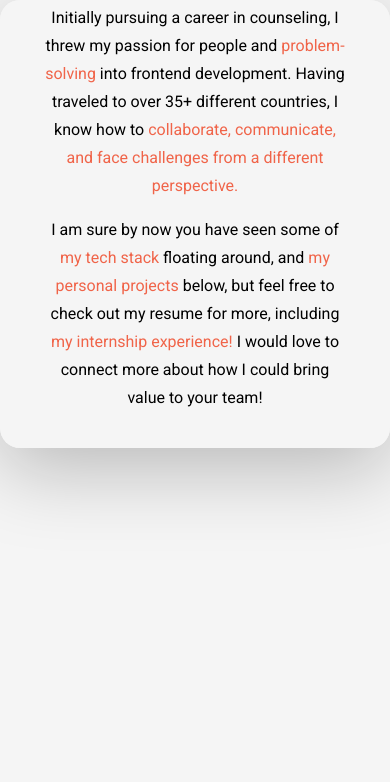
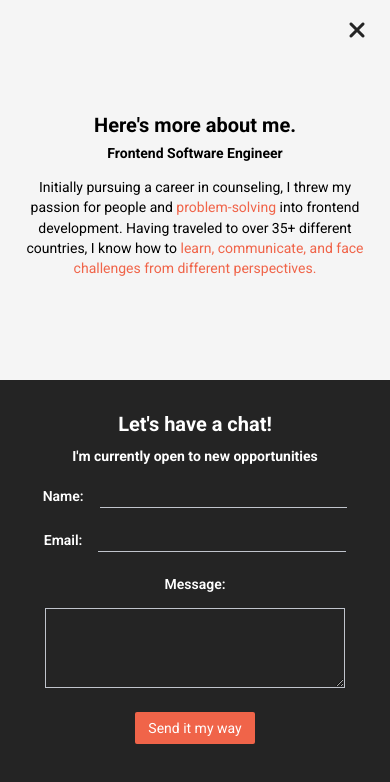
Before and after one commit to jeddelich/next-portfolio, a Next.js app: page / in a window 390 px wide. Both pictures are taken after a click on the button 338 px from the left and 800 px from the top of the page. Shown: the top 782 px of the page. Built offline with nearby package versions, Linux system fonts and the light colour scheme; no server answers.

Commit message:
feat: add modal full responsiveness

```diff
--- a/app/globals.css
+++ b/app/globals.css
@@ -324,12 +324,14 @@ LANDING PAGE
 */
 
 #landing-page {
-  height: 100vh;
+  min-height: 100dvh;
+  height: 100svh;
   position: relative;
 }
 
 .modal-background-fixed {
-  height: 100vh;
+  min-height: 100dvh;
+  height: 100svh;
   overflow-y: hidden;
 }
 
@@ -753,6 +755,15 @@ MODAL
   z-index: 100;
 }
 
+.modal__exit.modal__exit--about {
+  display: none;
+  color: #242424;
+}
+
+.modal__exit.modal__exit--contact {
+  display: block;
+}
+
 /*
 
 PROJECTS
@@ -1017,33 +1028,52 @@ SHAPES
   left: 90vw;
 }
 
-/* SMALL PHONES, TABLETS, BIG SMART PHONES */
-@media (max-width: 768px) {
+@media (max-width: 1024px) {
+  .modal__para {
+    line-height: 1.5;
+  }
+  .modal__about .modal__subtitle {
+     margin: 8px 0 16px 0;
+  }
+}
+
+@media (max-width: 880px) {
   .shape {
     visibility: hidden;
-  }
-
-  .title {
-    font-size: 48px;
-  }
-
-  .header__para {
-    font-size: 16px;
-    max-width: 325px;
   }
 
   .modal {
     top: 0;
     left: 0;
     transform: none;
-    height: auto;
+    height: 100dvh;
+    max-height: none;
     width: 100%;
-    flex-direction: column-reverse;
+    flex-direction: column;
     border-radius: 0;
+    overflow-y: auto;
+    animation: none;
   }
 
   .modal__half {
     width: 100%;
+    padding: 24px 28px;
+    justify-content: flex-start;
+  }
+
+  .modal__about,
+  .modal__contact {
+    border-radius: 0;
+    transform: none;
+    animation: fade-up 500ms ease forwards;
+  }
+
+  .modal__about {
+    min-height: 55dvh;
+  }
+
+  .modal__contact {
+    min-height: 75dvh;
   }
 
   .modal__title,
@@ -1058,7 +1088,32 @@ SHAPES
 
   input,
   textarea {
-    width: 75%;
+    width: 85%;
+  }
+
+  .modal__exit {
+    top: 18px;
+    right: 20px;
+  }
+
+  .modal__exit.modal__exit--about {
+    display: block;
+  }
+
+  .modal__exit.modal__exit--contact {
+    display: none;
+  }
+}
+
+/* SMALL PHONES, TABLETS, BIG SMART PHONES */
+@media (max-width: 768px) {
+  .title {
+    font-size: 48px;
+  }
+
+  .header__para {
+    font-size: 16px;
+    max-width: 325px;
   }
 
   .footer__social--list {
@@ -1107,6 +1162,31 @@ SHAPES
 }
 
 @media (max-width: 700px) {
+  .modal__para--secondary {
+    display: none;
+  }
+
+  .modal__para {
+    margin-bottom: 0;
+  }
+
+  .modal__half {
+    padding: 20px 18px;
+  }
+
+  .modal__title {
+    font-size: 22px;
+  }
+
+  .modal__about {
+    min-height: 44dvh;
+    justify-content: center;
+  }
+
+  .modal__contact {
+    min-height: 73dvh;
+  }
+
   .project__description--para {
     display: none;
   }
@@ -1177,6 +1257,22 @@ SHAPES
   .footer__social--link{
     font-size: 14px;
   }
+  .modal__para {
+    font-size: 14px;
+     line-height: 1.45;
+  }
+  .modal__about {
+    min-height: 45dvh;
+  }
+
+  .form__submit {
+    font-size: 14px;
+    padding: 6px 0;
+    max-width: 120px;
+  }
+  input{
+    width: 70%;
+  }
 }
 
 @media (max-width: 400px) {
@@ -1202,6 +1298,45 @@ SHAPES
 }
 
 @media (max-width: 320px) {
+  .modal__half {
+    padding: 16px 12px;
+  }
+
+  .modal__title {
+    font-size: 18px;
+  }
+
+  .modal__subtitle {
+    font-size: 12px;
+    margin: 8px 0 12px 0;
+  }
+
+    .modal__contact .modal__subtitle {
+    margin: 8px 0 24px 0;
+}
+
+  .modal__contact {
+    min-height: 70dvh;
+  }
+
+  .modal__about {
+    min-height: 46dvh;
+  }
+
+  .modal__para {
+    font-size: 14px;
+    line-height: 1.45;
+  }
+
+  .modal__exit {
+    right: 14px;
+    font-size: 20px;
+  }
+
+  .form__item input {
+    margin-left: 10px;
+  }
+
   .project__wrapper {
     margin: 0 4px;
     border-radius: 12px;
--- a/components/ui/Modal.tsx
+++ b/components/ui/Modal.tsx
@@ -44,6 +44,10 @@ function Modal() {
   return (
     <div className="modal">
       <div className="modal__half modal__about">
+        <i
+          className="fa-solid fa-times modal__exit modal__exit--about click"
+          onClick={() => toggleModal()}
+        ></i>
         <h3 className="modal__title modal__title--about">
           Here&apos;s more about me.
         </h3>
@@ -56,11 +60,11 @@ function Modal() {
           frontend development. Having traveled to over 35+ different countries,
           I know how to{" "}
           <span className="orange">
-            collaborate, communicate, and face challenges from a different
-            perspective.
+            learn, communicate, and face challenges from different
+            perspectives.
           </span>
         </p>
-        <p className="modal__para">
+        <p className="modal__para modal__para--secondary">
           I am sure by now you have seen some of
           <span className="orange"> my tech stack</span> floating around, and{" "}
           <span className="orange">my personal projects</span> below, but feel
@@ -71,7 +75,7 @@ function Modal() {
       </div>
       <div className="modal__half modal__contact">
         <i
-          className="fa-solid fa-times modal__exit click"
+          className="fa-solid fa-times modal__exit modal__exit--contact click"
           onClick={() => toggleModal()}
         ></i>
         <h3 className="modal__title modal__title--contact centered">
```
